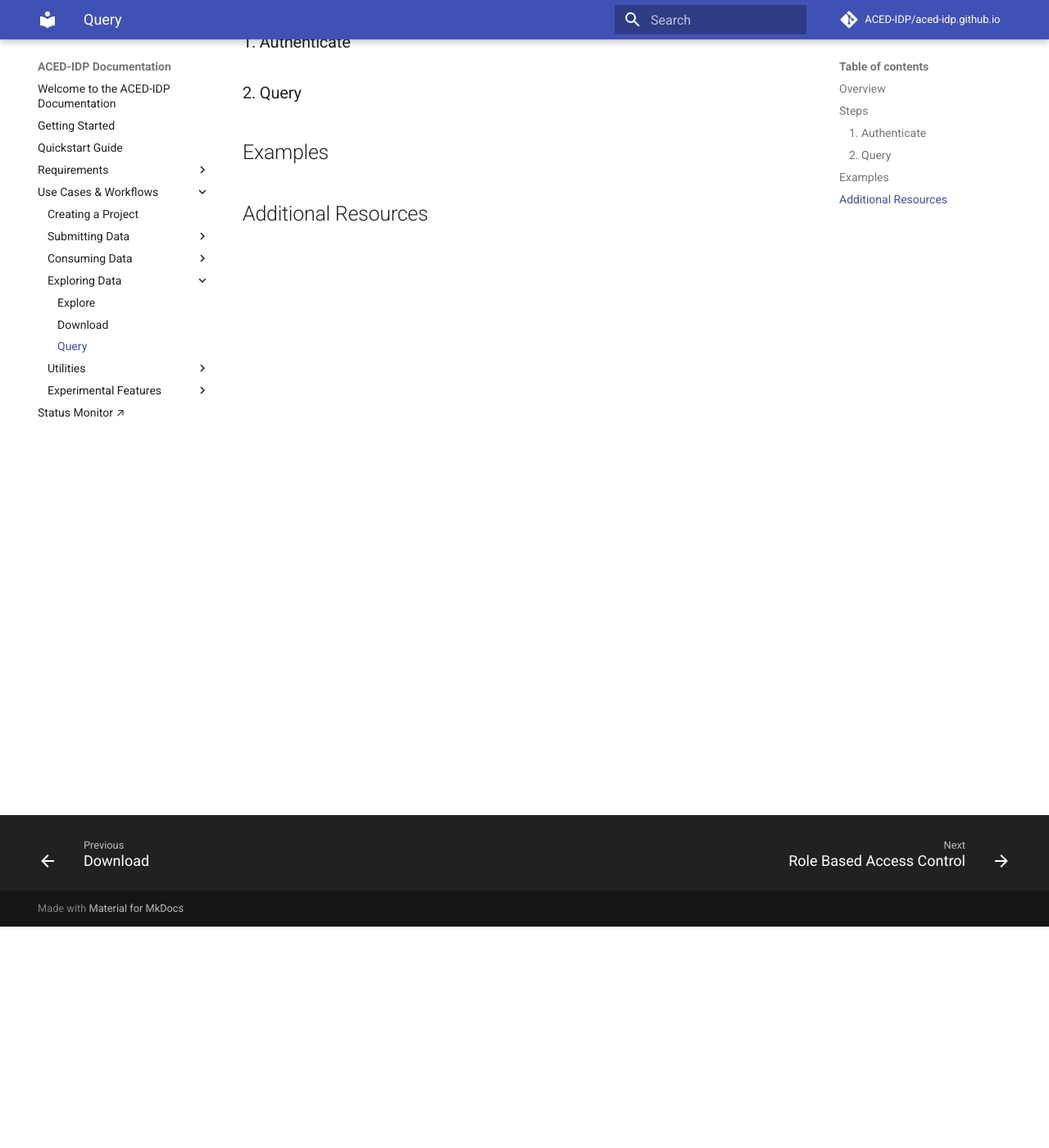
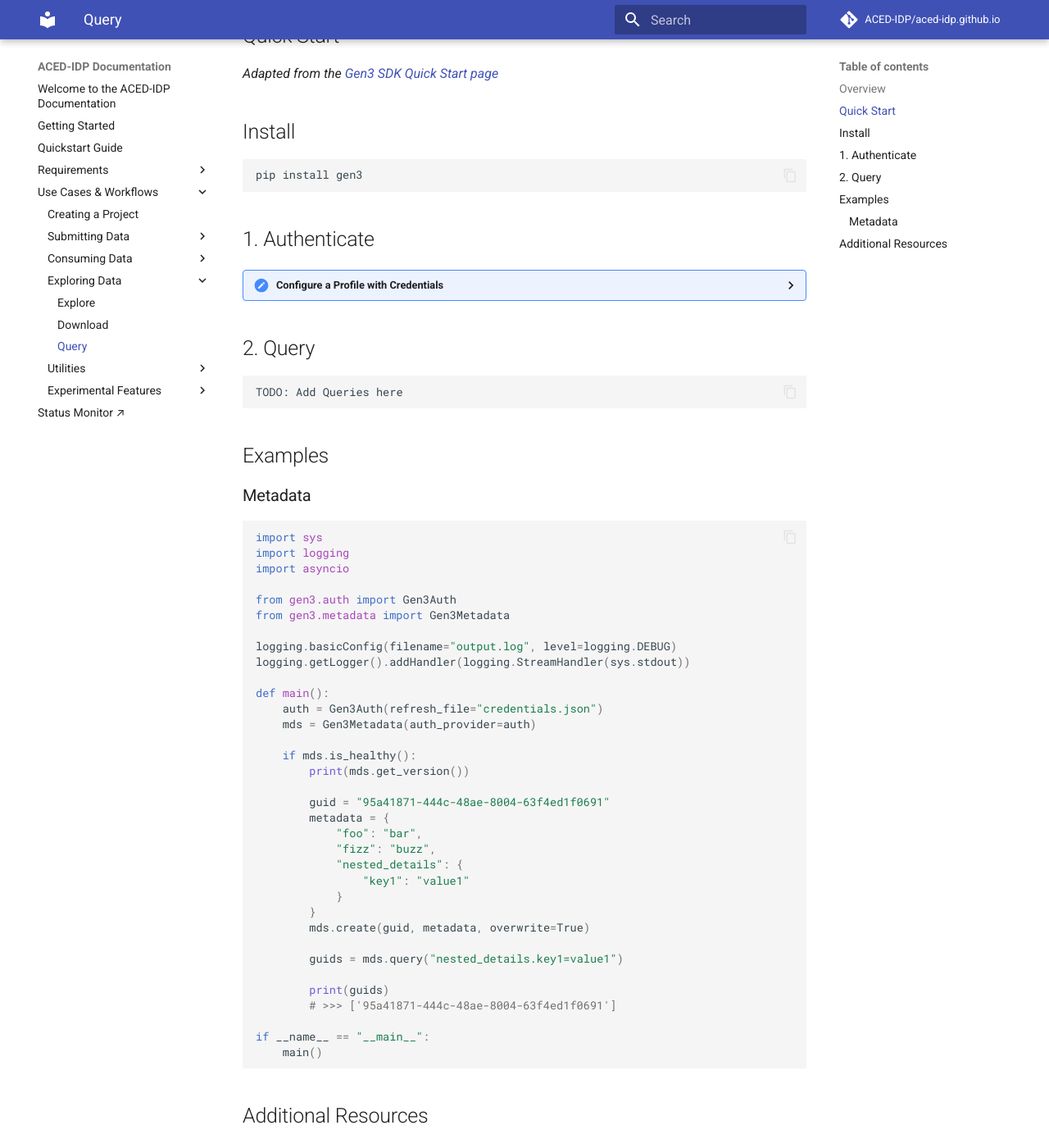
Before and after one commit to ACED-IDP/aced-idp.github.io, an MkDocs documentation site: the page built from docs/workflows/query.md, in a window 1280 px wide and 1400 px high, scrolled down 270 px. Shown: the whole window at 82% size. Built offline with MkDocs 1.6.1 and Material for MkDocs 9.7.7, drawn with Linux system fonts in a browser that asks for light colours; comment, search, counter and statistics services are not loaded; some of the changed text lies outside the part shown.

Commit message:
Update Query page

````diff
--- a/docs/workflows/query.md
+++ b/docs/workflows/query.md
@@ -3,12 +3,79 @@
 
 ## Overview
 
-## Steps
+Gen3 supports API access to Files and Metadata, allowing users to download and query data.
 
-### 1. Authenticate
+## Quick Start
 
-### 2. Query
+*Adapted from the [Gen3 SDK Quick Start page](https://github.com/uc-cdis/gen3sdk-python/blob/master/docs/tutorial/quickStart.md)*
+
+## Install
+
+```sh
+pip install gen3
+```
+
+## 1. Authenticate
+
+??? "Configure a Profile with Credentials"
+
+    Download an API Key from the [Profile page](https://aced-idp.org/identity) and save it to `~/.gen3/credentials.json`
+
+    ![Gen3 Profile page](/images/api-key.png)
+
+    ![Gen3 Credentials](/images/credentials.png)
+
+## 2. Query
+
+```sh
+TODO: Add Queries here
+```
 
 ## Examples
 
+### Metadata
+
+```py
+import sys
+import logging
+import asyncio
+
+from gen3.auth import Gen3Auth
+from gen3.metadata import Gen3Metadata
+
+logging.basicConfig(filename="output.log", level=logging.DEBUG)
+logging.getLogger().addHandler(logging.StreamHandler(sys.stdout))
+
+def main():
+    auth = Gen3Auth(refresh_file="credentials.json")
+    mds = Gen3Metadata(auth_provider=auth)
+
+    if mds.is_healthy():
+        print(mds.get_version())
+
+        guid = "95a41871-444c-48ae-8004-63f4ed1f0691"
+        metadata = {
+            "foo": "bar",
+            "fizz": "buzz",
+            "nested_details": {
+                "key1": "value1"
+            }
+        }
+        mds.create(guid, metadata, overwrite=True)
+
+        guids = mds.query("nested_details.key1=value1")
+
+        print(guids)
+        # >>> ['95a41871-444c-48ae-8004-63f4ed1f0691']
+
+if __name__ == "__main__":
+    main()
+```
+
 ## Additional Resources
+
+- [Gen3 SDK Dcumentation](https://uc-cdis.github.io/gen3sdk-python/_build/html/index.html)
+
+- [Gen3 SDK Repo](https://github.com/uc-cdis/gen3sdk-python)
+
+- [Guppy Syntax Docs](https://github.com/uc-cdis/guppy/blob/master/doc/queries.md)
````
Also changed, not shown: docs/requirements/gen3-client.md (+2 -2 lines), docs/requirements/gen3-tracker.md (+1 -2 lines), docs/images/api-key.png (renamed from docs/requirements/profile.png), docs/images/credentials.png (renamed from docs/requirements/credentials.png).
